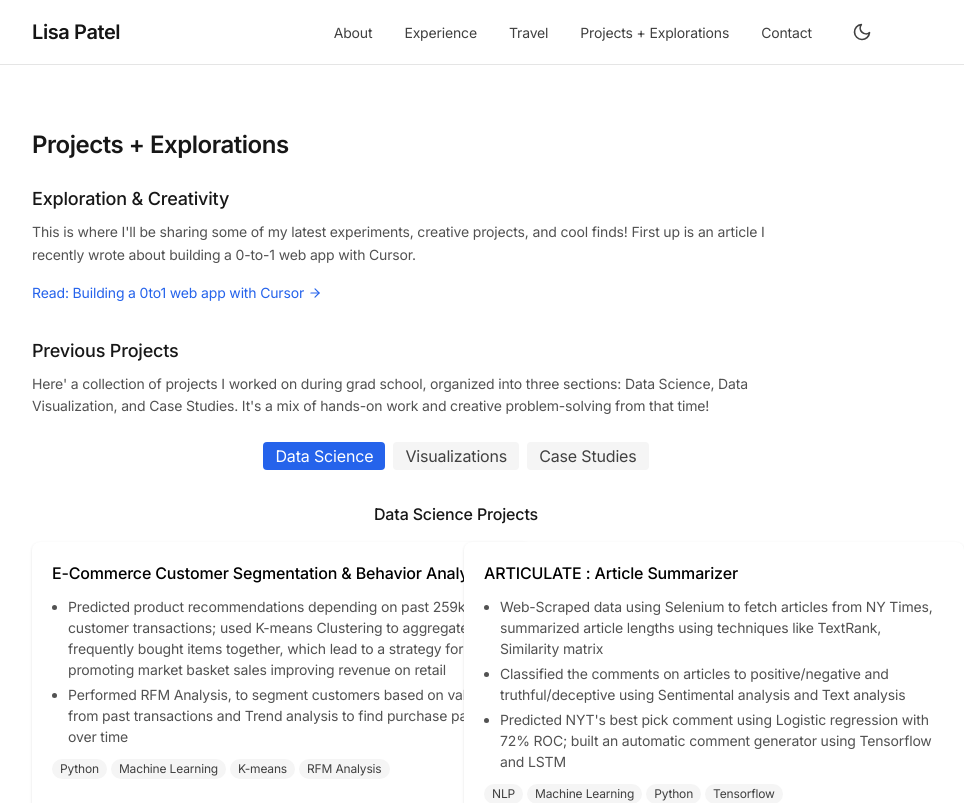
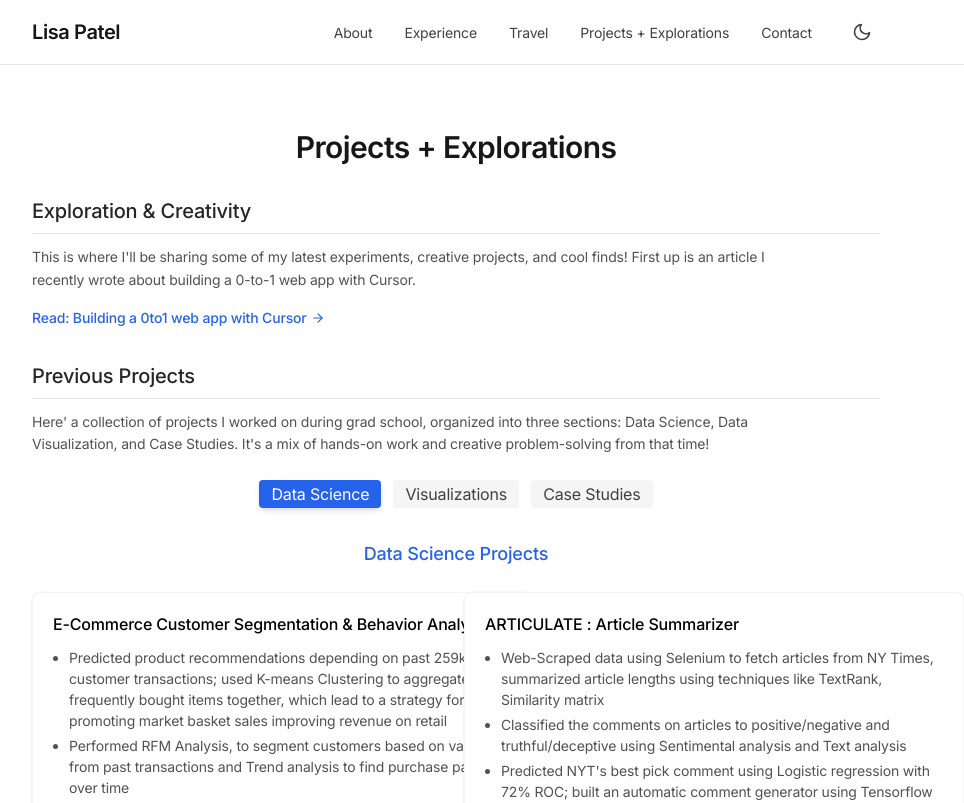
Before and after one commit to lisaapatel/lisaa, a Next.js app: page /lisaa/projects in a window 1280 px wide. Shown: the top 803 px of the page, without its empty margins (184-1148 px from the left). Built offline with nearby package versions, Linux system fonts and the light colour scheme.

Commit message:
update pages

```diff
--- a/pages/contact.tsx
+++ b/pages/contact.tsx
@@ -35,7 +35,7 @@ const Contact: NextPage = () => {
           </a>
 
           <a
-            href="https://github.com/LISAPATEL98"
+            href="https://github.com/LISAAPATEL"
             target="_blank"
             rel="noopener noreferrer"
             className="text-gray-700 dark:text-gray-200 hover:text-blue-600 dark:hover:text-blue-400 transition-colors"
--- a/pages/experience.tsx
+++ b/pages/experience.tsx
@@ -81,23 +81,34 @@ const EXPERIENCES = [
 
 const EDUCATION = [
   {
-    institution: "Santa Clara University",
-    degree: "Master of Science, Information Systems",
-    timePeriod: "2019 - 2021",
+    institution: "Santa Clara University, Leavey School of Business",
+    degree: "Master of Science in Information Systems",
+    timePeriod: "2021",
     location: "Santa Clara, CA",
     description: [
-      "GPA: 3.9/4.0",
-      "Teaching Assistant for Big Data Analysis",
-      "Student Mentor for MSIS Incoming Students",
+      "Coursework: Data Science with Python, Machine Learning, NLP, Database Management, Cloud Computing, Info. Systems Analysis & Design, Object Oriented Analysis -Java, Database Analysis & Modeling, Data Warehousing, Digital Strategies & Policies, Software Project Management, Women in Leadership",
+      "Activities: Grace Hopper Celebration, Rewriting the Code, Women In Product, Product Buds"
     ],
   },
   {
     institution: "Gujarat Technological University",
-    degree: "Bachelor of Engineering, Computer Engineering",
-    timePeriod: "2015 - 2019",
+    degree: "Bachelor of Engineering in Information and Communication Technology",
+    timePeriod: "2019",
     location: "Gujarat, India",
-    description: ["GPA: 9.0/10.0"],
+    description: [
+      "Coursework: Software Engineering, Adv. Computer Networks, Data Structures, Operating Systems",
+      "Activities: Lumina, LJ Prayas, LJ Tech fest"
+    ],
   },
+  {
+    institution: "Product School",
+    degree: "Product Analytics",
+    timePeriod: "",
+    location: "",
+    description: [
+      "Coursework: Web Analytics, Intro to SQL, Advance SQL, Data Visualization, Understanding Data & Statistics, Intro to Machine Learning, Data Visualization & Big Data, Capstone"
+    ],
+  }
 ];
 
 const Experience: NextPage = () => {
@@ -165,17 +176,20 @@ const Experience: NextPage = () => {
           <div className="bg-white dark:bg-dark-card shadow-sm rounded-lg p-6">
             <div className="flex flex-col md:flex-row md:justify-between md:items-start mb-4">
               <div>
-                <h3 className="text-lg font-medium">Master of Science, Information Systems</h3>
-                <p className="font-medium">Santa Clara University</p>
+                <h3 className="text-lg font-medium">Master of Science in Information Systems</h3>
+                <p className="font-medium">Santa Clara University, Leavey School of Business</p>
               </div>
               <p className="text-sm mt-2 md:mt-0 md:text-right">
-                2021 - 2023 • Santa Clara, CA
+                2021 • Santa Clara, CA
               </p>
             </div>
 
             <ul className="space-y-4 text-sm leading-relaxed ml-5 list-disc">
               <li>
-                Relevant Coursework: Data Visualization, Database Design, Machine Learning, Product Management
+                Relevant Coursework: Data Science with Python, Machine Learning, NLP, Database Management, Cloud Computing, Info. Systems Analysis & Design, Object Oriented Analysis -Java, Database Analysis & Modeling, Data Warehousing, Digital Strategies & Policies, Software Project Management, Women in Leadership
+              </li>
+              <li>
+                Activities: Grace Hopper Celebration, Rewriting the Code, Women In Product, Product Buds
               </li>
             </ul>
           </div>
--- a/pages/projects.tsx
+++ b/pages/projects.tsx
@@ -195,13 +195,13 @@ const Projects: NextPage = () => {
 
   // More refined typography, Notion-inspired
   const renderToggleButtons = () => (
-    <div className="flex flex-wrap justify-center gap-2 mb-8 text-sm">
+    <div className="flex flex-wrap justify-center gap-3 mb-8 text-sm">
       <button
         onClick={() => setActiveCategory("data-science")}
         className={`px-3 py-1 rounded transition-all ${
           activeCategory === "data-science"
-            ? "bg-blue-600 text-white"
-            : "bg-gray-100 dark:bg-gray-800 text-gray-700 dark:text-gray-300 hover:bg-gray-200 dark:hover:bg-gray-700"
+            ? "bg-blue-600 text-white shadow-md"
+            : "bg-gray-100 dark:bg-gray-800 text-gray-700 dark:text-gray-300 hover:bg-gray-200 dark:hover:bg-gray-700 hover:shadow-sm"
         }`}
       >
         Data Science
@@ -235,7 +235,7 @@ const Projects: NextPage = () => {
       {PROJECTS.map((p: Project) => (
         <Card
           key={p.title}
-          className="card p-4 sm:p-5"
+          className="card p-4 sm:p-5 hover:shadow-md transition-shadow duration-300 border border-gray-100 dark:border-gray-700"
         >
           <h3 className="text-base font-medium mb-3 leading-snug">
             {p.link ? (
@@ -404,19 +404,19 @@ const Projects: NextPage = () => {
   return (
     <Layout title="Projects - Lisa Patel">
       <main className="container-custom">
-        <h1 className="text-2xl font-semibold tracking-tight mb-6">
+        <h1 className="text-3xl font-semibold tracking-tight mb-8 text-center">
           Projects + Explorations
         </h1>
 
         <section className="mb-8">
-          <h2 className="text-lg font-medium mb-2">Exploration & Creativity</h2>
+          <h2 className="text-xl font-medium mb-3 text-gray-800 dark:text-gray-200 border-b border-gray-200 dark:border-gray-700 pb-2">Exploration & Creativity</h2>
           <p className="text-sm leading-relaxed text-gray-600 dark:text-gray-400 mb-3 max-w-3xl">
             This is where I&apos;ll be sharing some of my latest experiments, creative projects, and cool finds! First up is an article I recently wrote about building a 0-to-1 web app with Cursor.
           </p>
 
           <a
             href="#"
-            className="inline-flex items-center text-blue-600 dark:text-blue-400 hover:text-blue-700 dark:hover:text-blue-300 text-sm group"
+            className="inline-flex items-center text-blue-600 dark:text-blue-400 hover:text-blue-700 dark:hover:text-blue-300 text-sm group font-medium hover:underline"
           >
             <span>Read: Building a 0to1 web app with Cursor</span>
             <FiArrowRight className="ml-1 w-3.5 h-3.5 group-hover:translate-x-1 transition-transform" />
@@ -424,7 +424,7 @@ const Projects: NextPage = () => {
         </section>
 
         <section>
-          <h2 className="text-lg font-medium mb-2">
+          <h2 className="text-xl font-medium mb-3 text-gray-800 dark:text-gray-200 border-b border-gray-200 dark:border-gray-700 pb-2">
             Previous Projects
           </h2>
 
@@ -434,7 +434,7 @@ const Projects: NextPage = () => {
 
           {renderToggleButtons()}
 
-          <h3 className="text-base font-medium mb-4 text-center">
+          <h3 className="text-lg font-medium mb-6 text-center text-blue-600 dark:text-blue-400">
             {activeCategory === "data-science" && "Data Science Projects"}
             {activeCategory === "tableau" && "Data Visualization Projects"}
             {activeCategory === "case-studies" && "Case Studies"}
```
